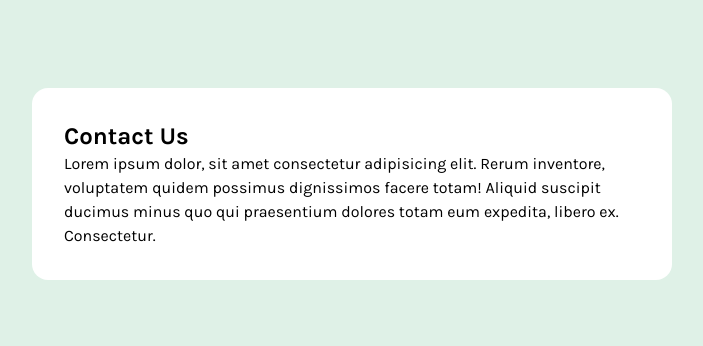
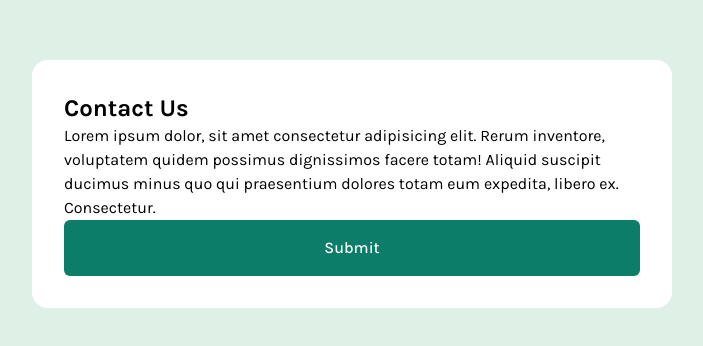
Before and after one commit to lucarl07/contact-form, a React (Vite) app: page / in a window 1280 px wide. Shown: the part 216-562 px from the top of the page, without its empty margins (288-991 px from the left). Built offline with nearby package versions, Linux system fonts and the light colour scheme.

Commit message:
✨ feat: New Button component

```diff
--- a/src/App.tsx
+++ b/src/App.tsx
@@ -1,6 +1,7 @@
 import Container from 'components/Container/Container';
 import Title from './components/Title/Title';
 import Form from './components/Form/Form';
+import Button from './components/Button/Button';
 
 export default function App() {
   return (
@@ -8,6 +9,7 @@ export default function App() {
       <Title>Contact Us</Title>
       <Form>
         <p>Lorem ipsum dolor, sit amet consectetur adipisicing elit. Rerum inventore, voluptatem quidem possimus dignissimos facere totam! Aliquid suscipit ducimus minus quo qui praesentium dolores totam eum expedita, libero ex. Consectetur.</p>
+        <Button type="submit">Submit</Button>
       </Form>
     </Container>
   );
--- /dev/null
+++ b/src/components/Button/Button.tsx
@@ -0,0 +1,14 @@
+import React from 'react'
+
+interface ButtonProps
+  extends React.ButtonHTMLAttributes<HTMLButtonElement> {
+  children: React.ReactNode
+}
+
+export default function Button({ children, ...rest }: ButtonProps) {
+  return (
+    <button className="p-4 w-full rounded-md bg-lc-green-600 font-medium text-white" {...rest}>
+      {children}
+    </button>
+  )
+}
```
